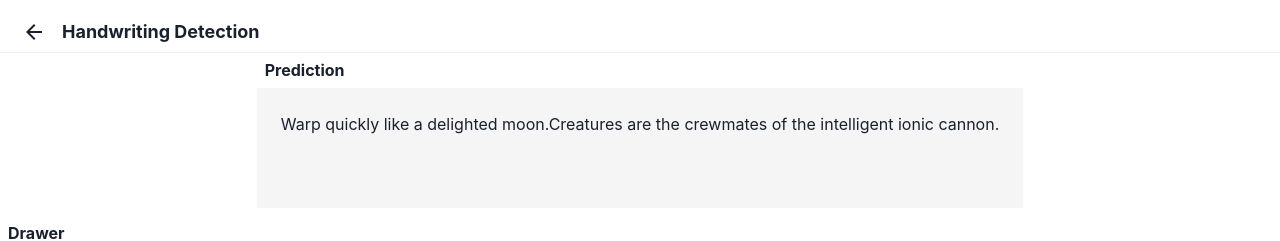
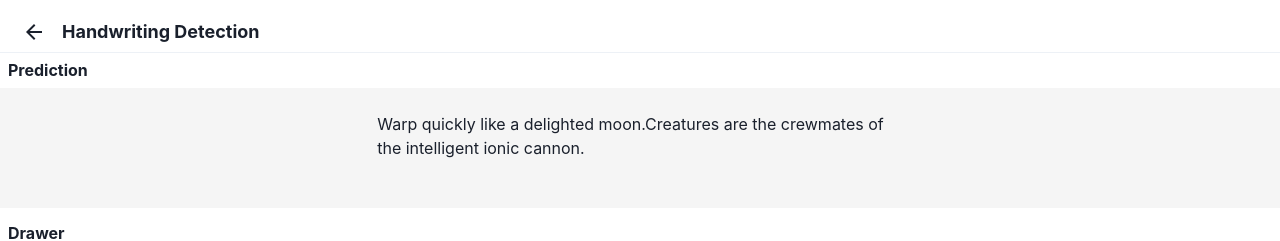
Before and after one commit to arrokh/arrokh-mplml, a Next.js app: page /handwriting-number-detection in a window 1280 px wide. Shown: the top 241 px of the page. Built offline with nearby package versions, Linux system fonts and the light colour scheme.

Commit message:
Update layout

```diff
--- a/pages/handwriting-number-detection.tsx
+++ b/pages/handwriting-number-detection.tsx
@@ -1,4 +1,4 @@
-import { Box, Center, Heading, VStack } from '@chakra-ui/react';
+import { Box, Container, Heading, VStack } from '@chakra-ui/react';
 import LayoutWrapper from '../components/layout/layout-wrapper';
 import DrawerPlayground from '../components/core/drawer-playground';
 import NavigationHeader from '../components/layout/navigation-header';
@@ -9,15 +9,17 @@ export default function Index() {
 		<NavigationHeader title={'Handwriting Detection'}/>
 		<ContentWrapper>
 			<VStack>
-				<Box>
+				<Box w={'100%'}>
 					<Heading m={2} size={'sm'}>
 						Prediction
 					</Heading>
 					<Box backgroundColor={'blackAlpha.50'} minH={120}>
-						<Center h={'inherit'} p={6}>
-							Warp quickly like a delighted moon.Creatures are the crewmates of the intelligent ionic
-							cannon.
-						</Center>
+						<Container centerContent>
+							<Box p={6}>
+								Warp quickly like a delighted moon.Creatures are the crewmates of the intelligent ionic
+								cannon.
+							</Box>
+						</Container>
 					</Box>
 				</Box>
 				<DrawerPlayground/>
--- a/pages/index.tsx
+++ b/pages/index.tsx
@@ -25,7 +25,6 @@ export default function Index() {
 						as={'a'}
 						colorScheme={'linkedin'}
 						rounded={'full'}
-						size={'sm'}
 					>
 						Object Detection 📹
 					</Button>
@@ -35,7 +34,6 @@ export default function Index() {
 						as={'a'}
 						colorScheme={'linkedin'}
 						rounded={'full'}
-						size={'sm'}
 					>
 						Handwriting Detection ✍
 					</Button>
@@ -47,7 +45,7 @@ export default function Index() {
 			<Text fontSize={'x-small'} textAlign={'center'}>
 				© 2021 Noor Octavian Anwar
 				<br/>
-				All right reserved.
+				All right reserved
 			</Text>
 		</Box>
 	</Center>
```
